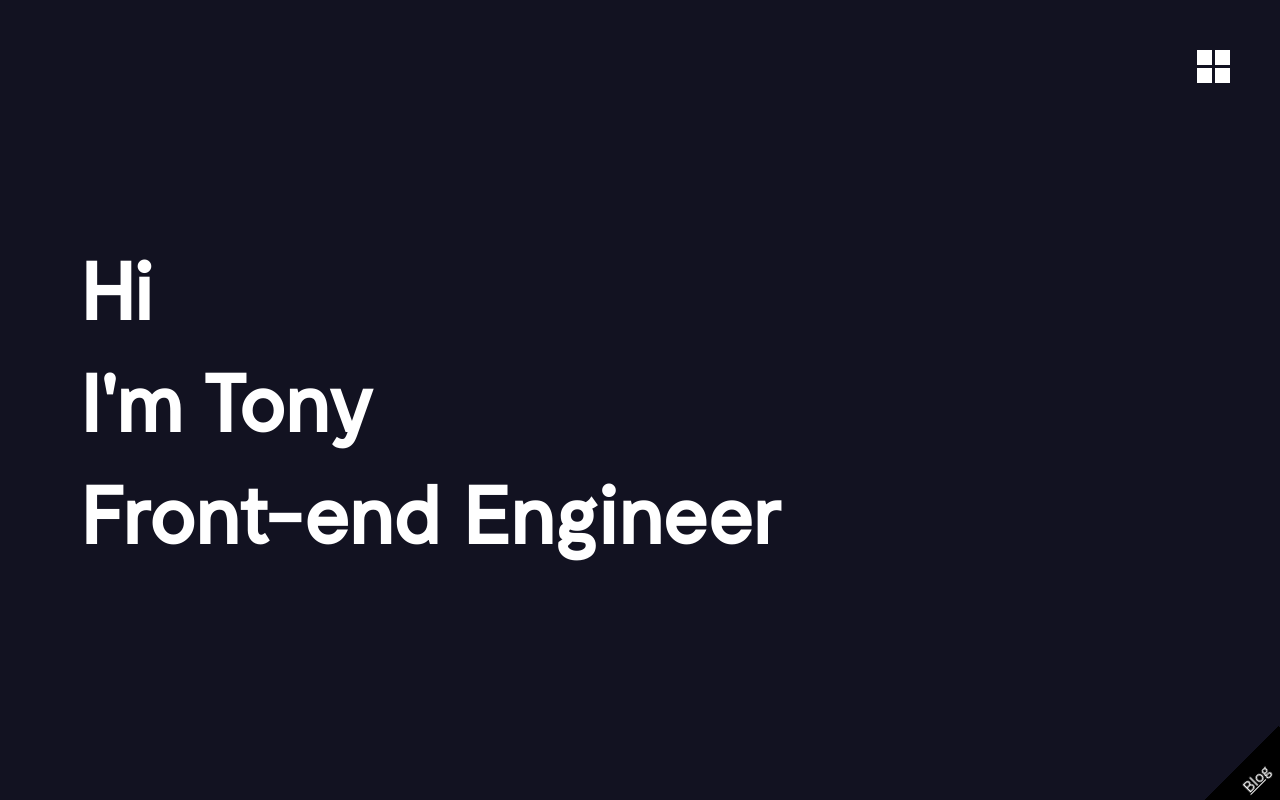
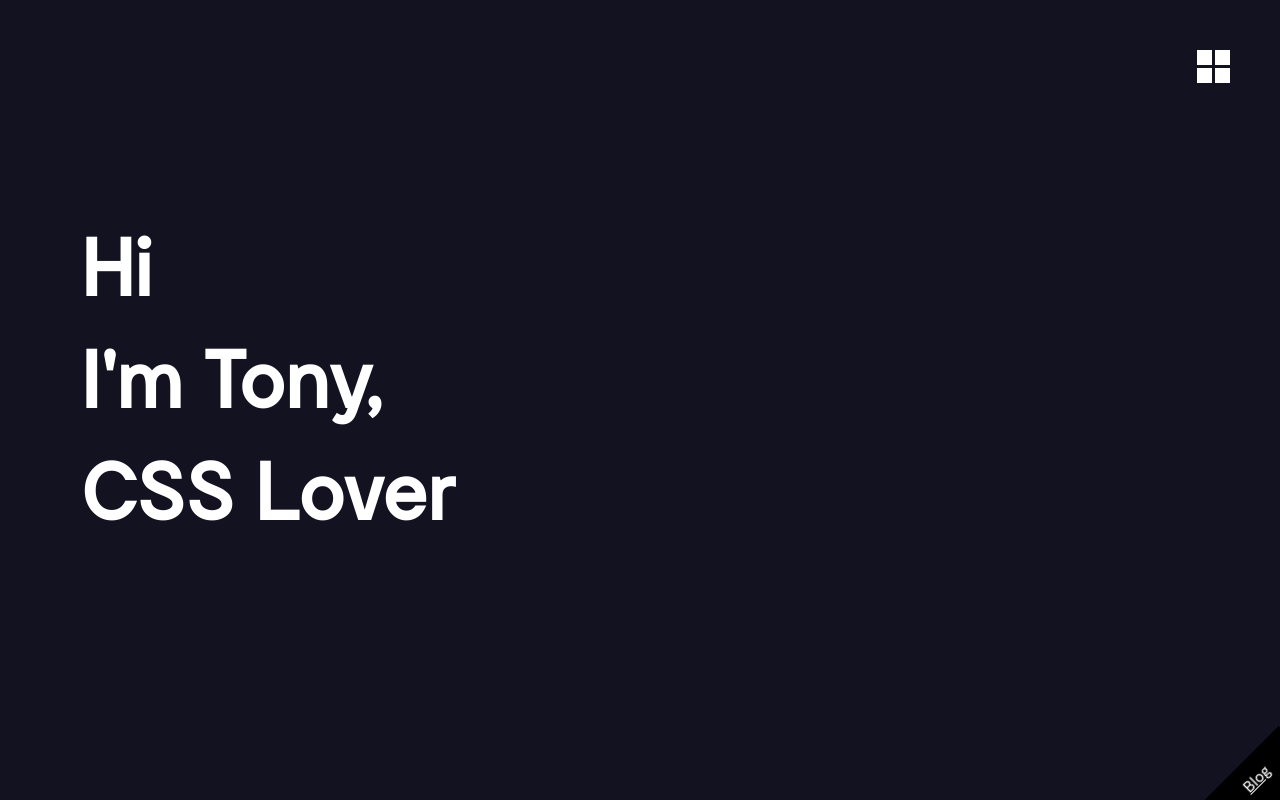
Before and after one commit to frontendtony/personal-portfolio, a Gatsby site: page / in a window 1280 px wide. Built offline with nearby package versions, Linux system fonts and the light colour scheme; Gatsby itself is replaced by a stand-in of ours; a web font is replaced by a local one.

Commit message:
transition between welcome messages

```diff
--- /dev/null
+++ b/src/components/utils/useInterval.js
@@ -0,0 +1,21 @@
+import { useEffect, useRef } from 'react';
+
+export default (callback, delay) => {
+  const savedCallback = useRef();
+
+  // Remember the latest callback.
+  useEffect(() => {
+    savedCallback.current = callback;
+  }, [callback]);
+
+  // Set up the interval.
+  useEffect(() => {
+    function tick() {
+      savedCallback.current();
+    }
+    if (delay !== null) {
+      let id = setInterval(tick, delay);
+      return () => clearInterval(id);
+    }
+  }, [delay]);
+};
--- a/src/pages/index.js
+++ b/src/pages/index.js
@@ -1,9 +1,11 @@
 // import { Link } from 'gatsby';
 // import AniLink from 'gatsby-plugin-transition-link/AniLink';
-import React from 'react';
+import React, { useState } from 'react';
+import { animated, useTransition } from 'react-spring';
 import styled from 'styled-components';
 import Layout from '../components/layout';
 import SEO from '../components/utils/seo';
+import useInterval from '../components/utils/useInterval';
 import { grey } from '../design-system/colors';
 
 const StyledIndexPage = styled.div`
@@ -17,6 +19,7 @@ const StyledIndexPage = styled.div`
     font-size: 80px;
     font-weight: bold;
     padding-left: 10vmin;
+    margin-top: -20vh;
 
     @media screen and (max-width: 500px) {
       font-size: 70px;
@@ -48,14 +51,57 @@ const StyledIndexPage = styled.div`
   }
 `;
 
-const IndexPage = () => (
+const IndexPage = () => {
+  const [titleIndex, setTitleIndex] = useState(0);
+
+  useInterval(
+    () => setTitleIndex(titleIndex => titleIndex + 1),
+    titleIndex < 4 ? 3000 : null
+  );
+
+  const transitions = useTransition(titleIndex, null, {
+    from: {
+      transform: 'rotateX(-180deg)',
+      opacity: 0,
+      position: 'absolute'
+    },
+    enter: {
+      transform: 'rotateX(0deg)',
+      opacity: 1
+    },
+    leave: {
+      transform: 'rotateX(180deg)',
+      opacity: 0
+    },
+    config: { mass: 1, tension: 170, friction: 14 },
+    delay: 500
+  });
+
+  const titles = [
+    ({ style }) => <animated.p style={style}>Front-end Developer</animated.p>,
+    ({ style }) => <animated.p style={style}>CSS Lover</animated.p>,
+    ({ style }) => <animated.p style={style}>JavaScript Maestro</animated.p>,
+    ({ style }) => <animated.p style={style}>React Ninja</animated.p>,
+    ({ style }) => <animated.p style={style}>Teacher & Mentor</animated.p>
+  ];
+
+  const resetAnimation = () => {
+    if (titleIndex === 4) {
+      setTitleIndex(0);
+    }
+  };
+
+  return (
     <Layout>
       <SEO title='Home' />
       <StyledIndexPage>
-      <div className='welcome-message'>
+        <div className='welcome-message' onClick={resetAnimation}>
           <p>Hi</p>
-        <p>I'm Tony</p>
-        <p>Front-end Engineer</p>
+          <p>I'm Tony,</p>
+          {transitions.map(({ item, key, props }) => {
+            const Title = titles[item];
+            return <Title key={key} style={props} />;
+          })}
         </div>
 
         <a href='#' className='blog-link'>
@@ -68,5 +114,6 @@ const IndexPage = () => (
     </AniLink> */}
     </Layout>
   );
+};
 
 export default IndexPage;
```
Lines whose indentation alone changed are shown as unchanged.
